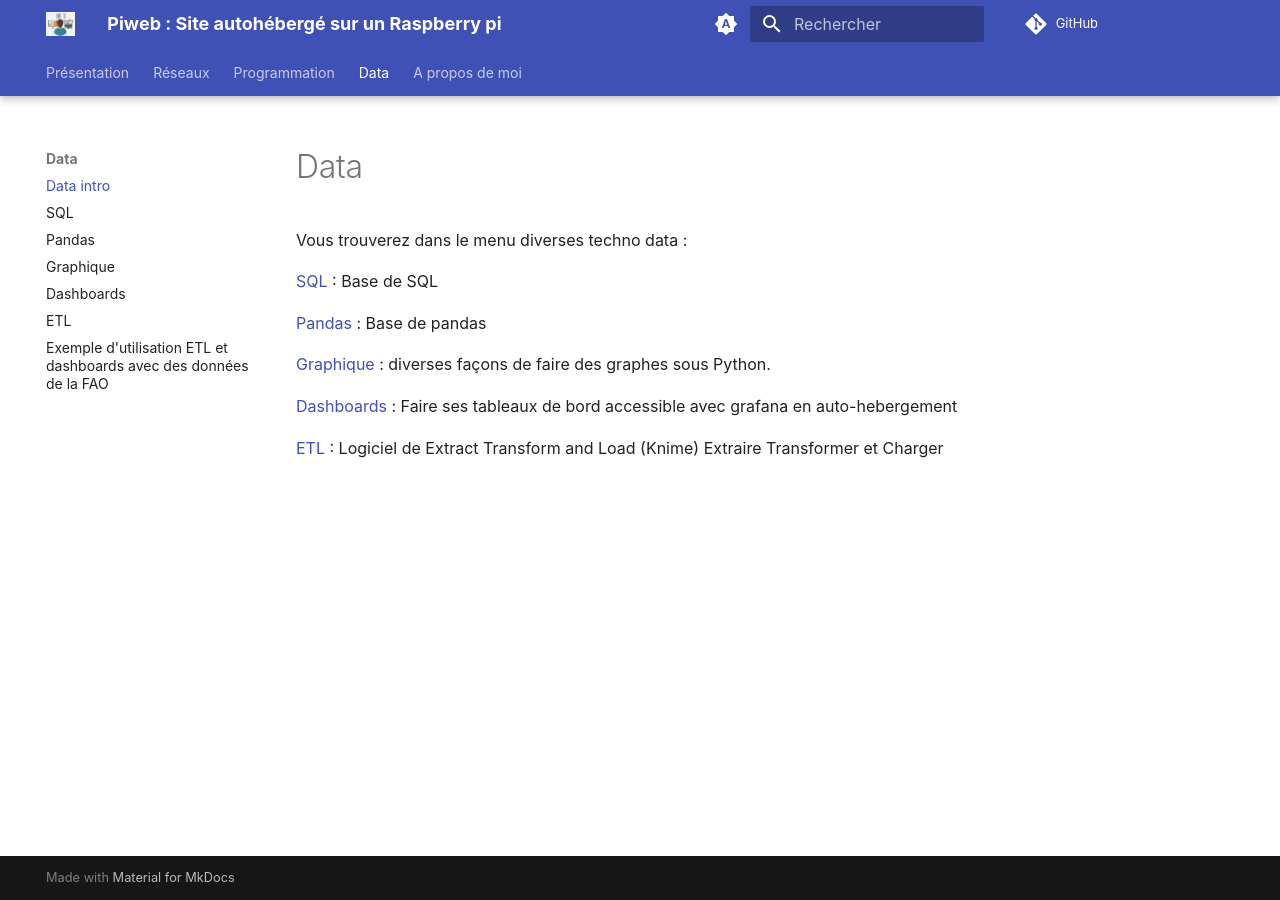
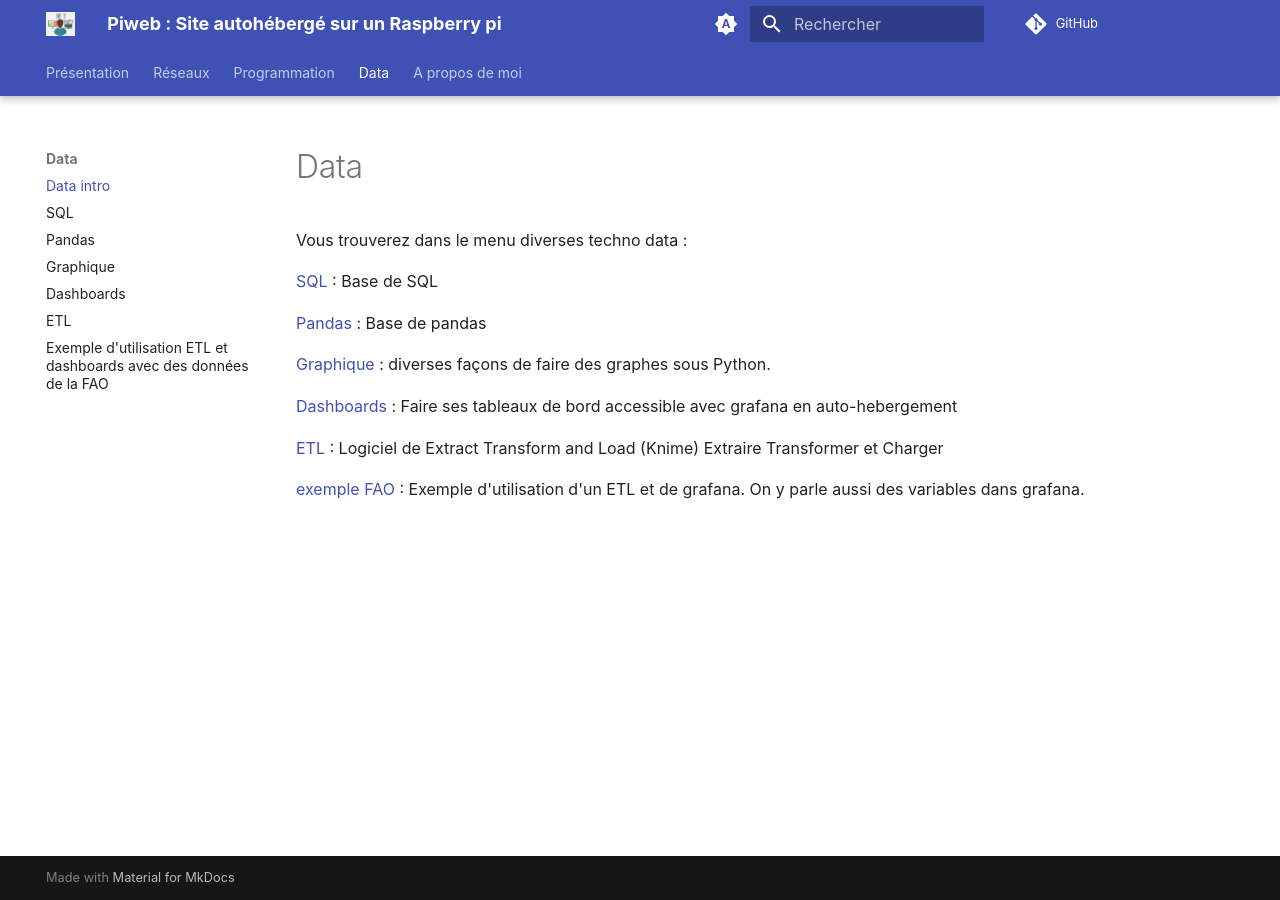
Before and after one commit to barrmath/piweb2, an MkDocs documentation site: the page built from docs/data/data_intro.md, in a window 1280 px wide. Built offline with MkDocs 1.6.1 and Material for MkDocs 9.7.7, drawn with Linux system fonts in a browser that asks for light colours.

Commit message:
modification data intro ajout page exemple

```diff
--- a/docs/data/data_intro.md
+++ b/docs/data/data_intro.md
@@ -11,3 +11,5 @@ Vous trouverez dans le menu diverses techno data :
 [Dashboards](dashboards.md) : Faire ses tableaux de bord accessible avec grafana en auto-hebergement
 
 [ETL](etl.md) : Logiciel de Extract Transform and Load (Knime) Extraire Transformer et Charger
+
+[exemple FAO](etl_dashboards.md) : Exemple d'utilisation d'un ETL et de grafana. On y parle aussi des variables dans grafana.
```
